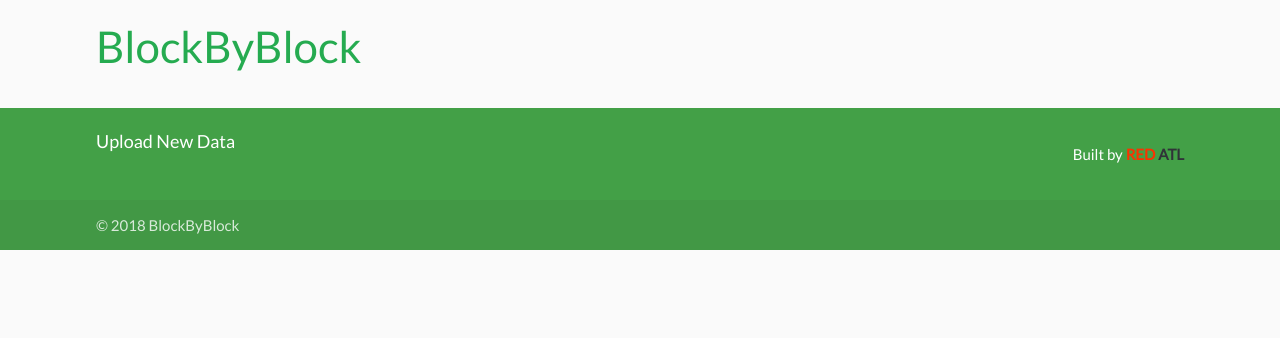
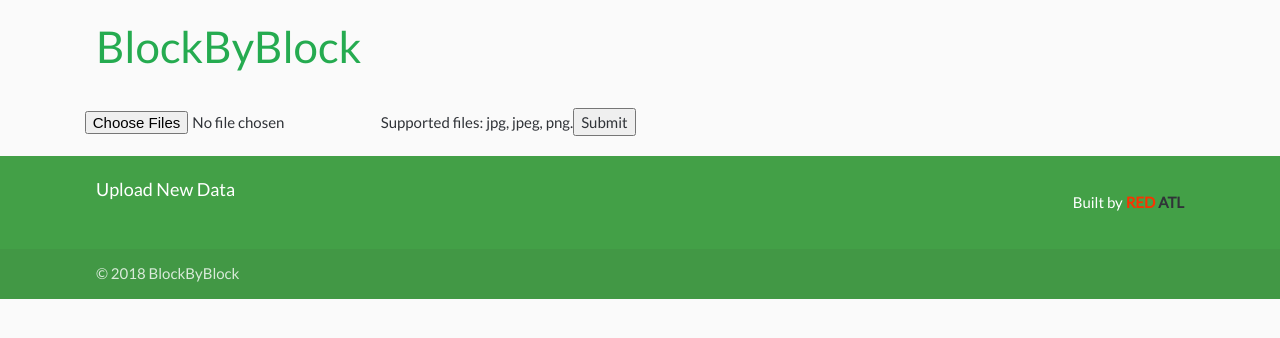
Before and after one commit to McBrideMusings/REDResilience, a React (Create React App) app in the folder client/: page /upload in a window 1280 px wide. Shown: the top 338 px of the page. Built offline with nearby package versions, Linux system fonts and the light colour scheme.

Commit message:
Fixed UploadPics to construct FormData

```diff
--- a/client/src/App.js
+++ b/client/src/App.js
@@ -2,6 +2,7 @@ import React, { Component } from 'react';
 import { Switch, Route } from 'react-router-dom';
 import Home from './pages/home/Home';
 import Form from './pages/form/Form';
+import Upload from './pages/upload/Upload';
 import Header from './components/header/Header'
 import Footer from './components/footer/Footer'
 import './App.css';
@@ -16,6 +17,7 @@ class App extends Component {
           <Switch>
             <Route exact path='/' component={Home}/>
             <Route path='/form' component={Form}/>
+            <Route path='/upload' component={Upload}/>
           </Switch>
         </main>
         <Footer></Footer>
--- a/client/src/pages/upload/Upload.js
+++ b/client/src/pages/upload/Upload.js
@@ -13,8 +13,6 @@ class Upload extends Component {
   }
 
   handler = data => {
-    console.log("thuis");
-    console.log(data);
     this.setState({
       files: data
     })
@@ -37,7 +35,7 @@ class Upload extends Component {
       return (
         <div className="">
           <div className="row">
-            <Form></Form>
+            <ViewPics files={this.state.files}></ViewPics>
           </div>
         </div>
       );
--- a/client/src/pages/upload/UploadPics.js
+++ b/client/src/pages/upload/UploadPics.js
@@ -18,8 +18,13 @@ class UploadPics extends Component {
 
   onSubmit = (e) => {
     e.preventDefault();
-    let formData = new FormData(e.target);
-    console.log(formData);
+    let formData = new FormData();
+    let testFormData = new FormData(e.target);
+    let inputElement = document.querySelector('#child')
+    console.log(inputElement);
+    for (let index = 0; index < inputElement.files.length; index++) {
+      formData.append('userPhoto', inputElement.files[index], 'chris2.jpg'); // APPEND WORKS?!
+    }
     axios.post('/upload', formData)
       .then(response => {
         console.log(response);
@@ -35,6 +40,7 @@ class UploadPics extends Component {
       <div>
         <form onSubmit={this.onSubmit}>
           <input
+            id="child"
             type="file"
             name="userPhoto"
             onChange={this.onChange}
```
Also changed, not shown: 1 other file (tests, documents, lock files or other folders).
